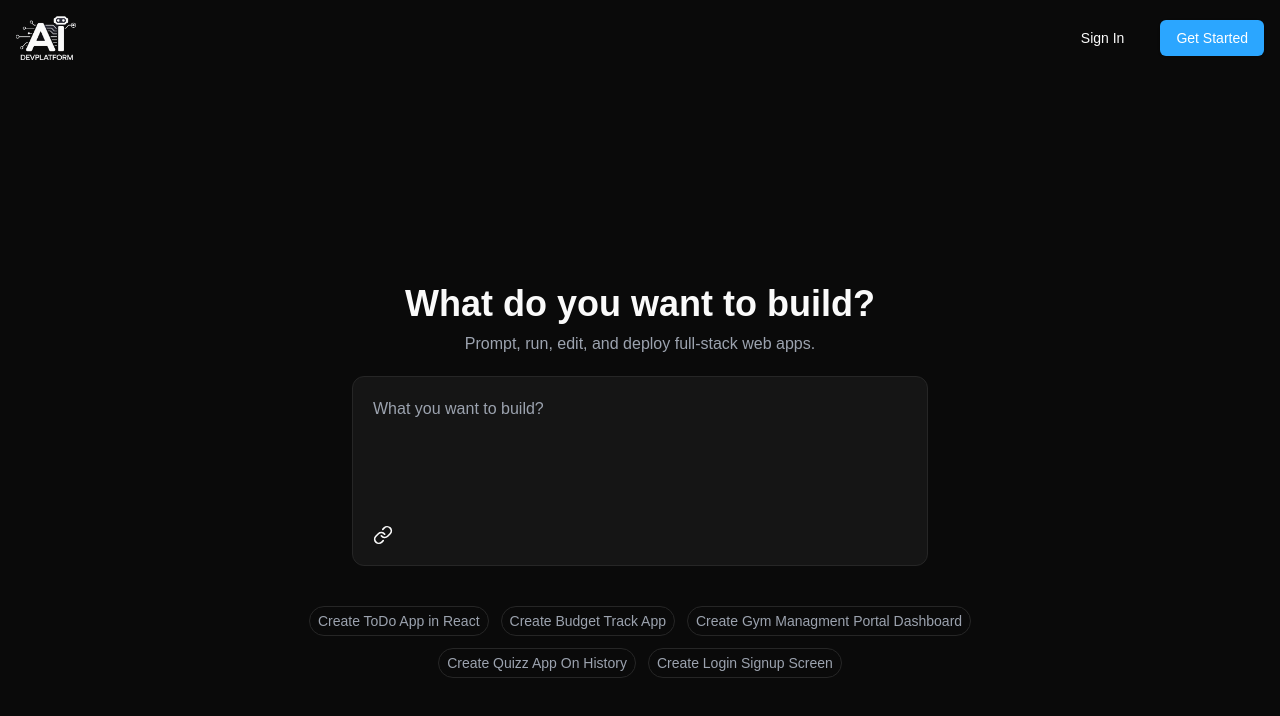
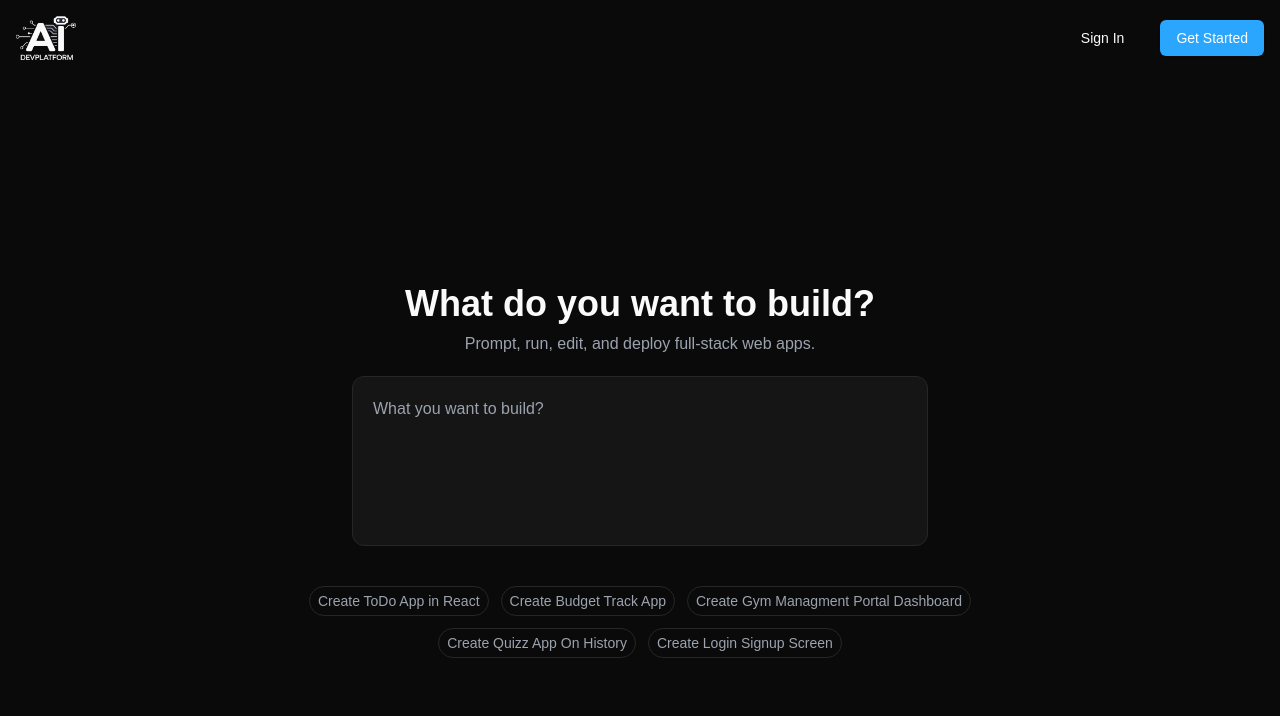
Before and after one commit to ZakDeveloperAI/AI-DevPlatform, a Next.js app: page / in a window 1280 px wide. Shown: the top 716 px of the page. Built offline with nearby package versions, Linux system fonts and the light colour scheme; no server answers.

Commit message:
added toaster

```diff
--- a/components/custom/ChatView.jsx
+++ b/components/custom/ChatView.jsx
@@ -82,7 +82,7 @@ function ChatView() {
     }
 
     const onGenerate=async(input)=>{
-        setMessages(prev=>[...prev, {
+        await setMessages(prev=>[...prev, {
             role:'user',
             content:input
         }]);
--- a/components/custom/Hero.jsx
+++ b/components/custom/Hero.jsx
@@ -58,9 +58,7 @@ function Hero() {
                 }
 
             </div>
-            <div>
-                <Link className='h-5 w-5'/>
-            </div>
+
         </div>
 
         <div className='flex mt-8 flex-wrap max-w-2xl items-center justify-center gap-3'>
```
